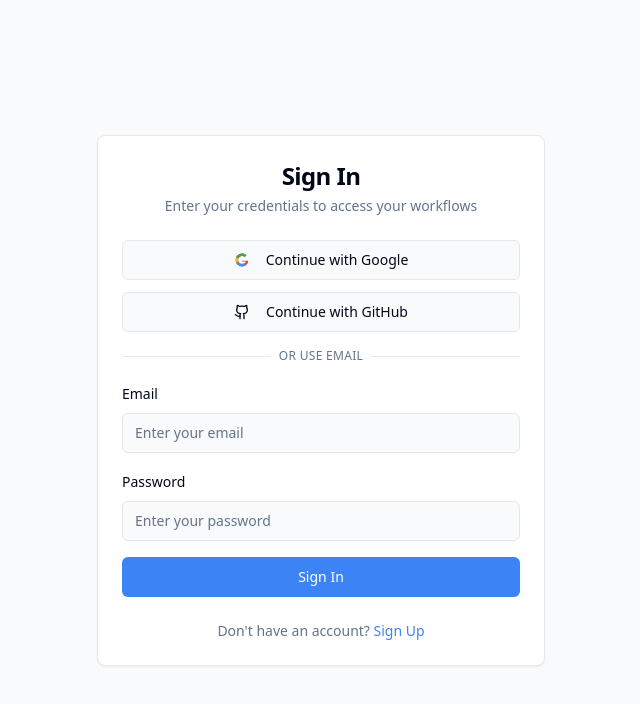
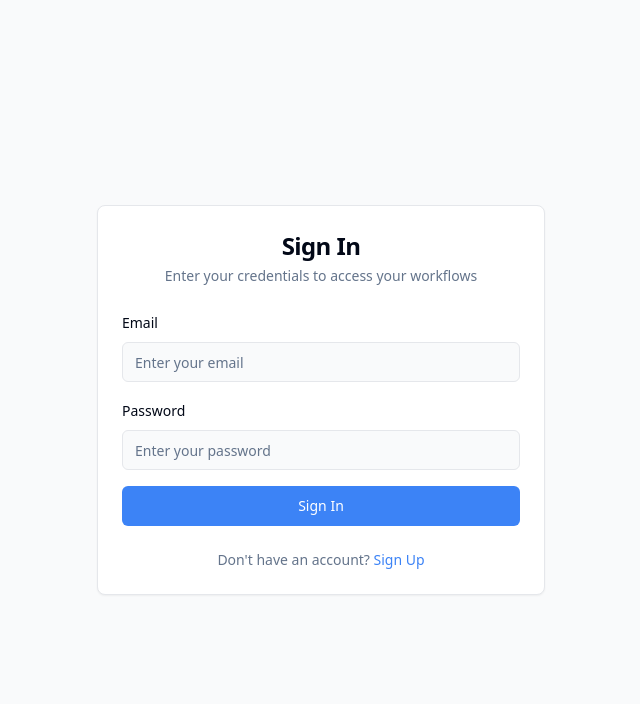
Before and after one commit to waliaharsh74/Flow, a React (Vite) app: page /auth in a window 1280 px wide. Shown: the top 704 px of the page, without its empty margins (319-959 px from the left). Built offline with nearby package versions, Linux system fonts and the light colour scheme; no server answers; the HTML template or start-up script is replaced by a standard one.

Commit message:
temporary closure of google and github oauth

```diff
--- a/src/components/AuthForm.tsx
+++ b/src/components/AuthForm.tsx
@@ -125,7 +125,7 @@
             </Alert>
           )}
 
-          <div className="space-y-3">
+          {/* <div className="space-y-3">
             <Button type="button" variant="outline" className="w-full" disabled={isLoading || (isSignUp && !turnstileSiteKey)} onClick={() => handleOAuth("google")}>
               {isLoading ? <Loader2 className="mr-2 h-4 w-4 animate-spin" /> : <GoogleIcon />}
               <span className="ml-2">{isSignUp ? "Sign up with Google" : "Continue with Google"}</span>
@@ -134,16 +134,16 @@
               {isLoading ? <Loader2 className="mr-2 h-4 w-4 animate-spin" /> : <Github className="h-4 w-4" />}
               <span className="ml-2">{isSignUp ? "Sign up with GitHub" : "Continue with GitHub"}</span>
             </Button>
-          </div>
+          </div> */}
 
-          <div className="my-6">
+          {/* <div className="my-6">
             <div className="relative">
               <Separator />
               <span className="absolute left-1/2 top-1/2 -translate-x-1/2 -translate-y-1/2 bg-white px-2 text-xs uppercase tracking-wide text-muted-foreground">
                 Or use email
               </span>
             </div>
-          </div>
+          </div> */}
 
           <form onSubmit={handleSubmit} className="space-y-4">
             <div className="space-y-2">
```
